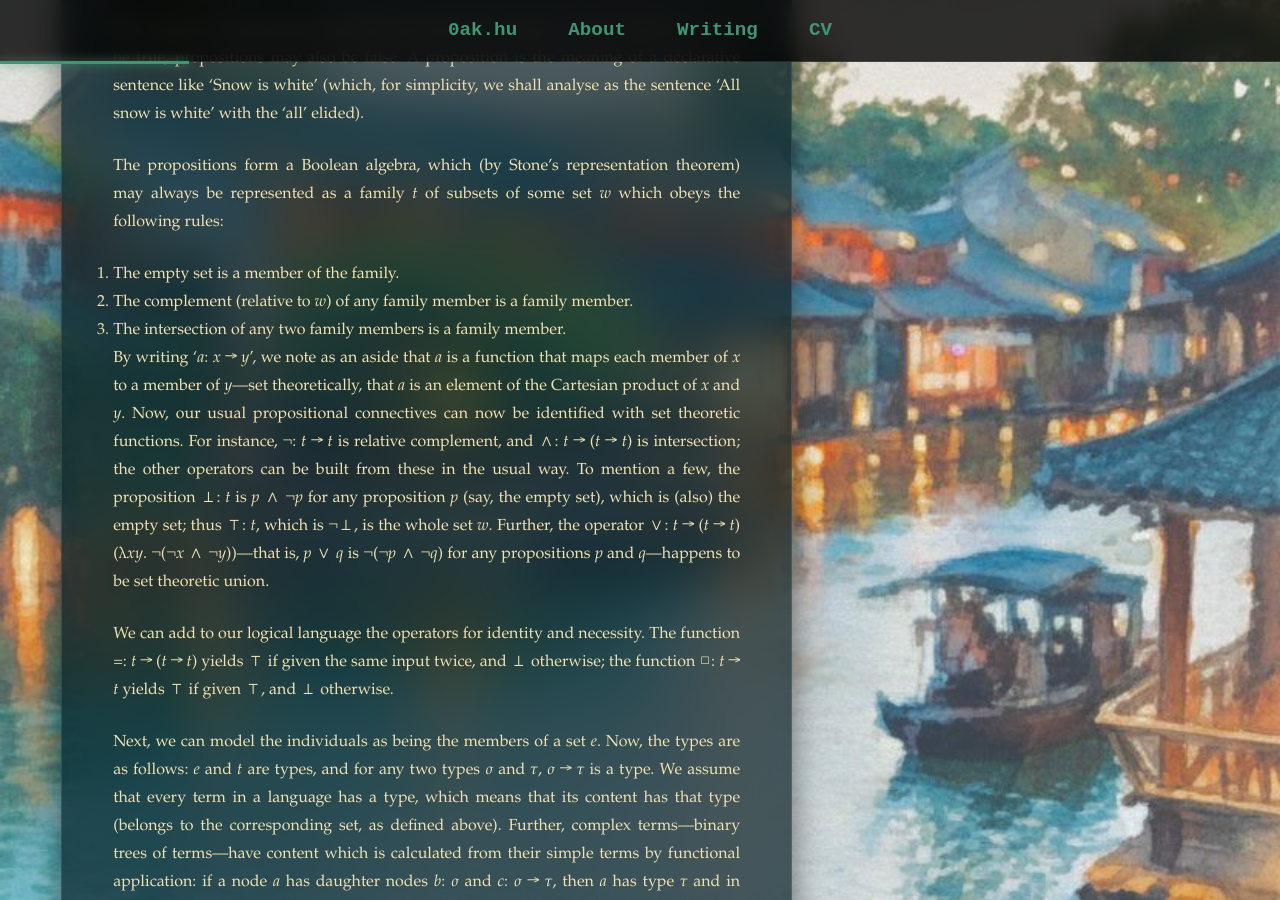
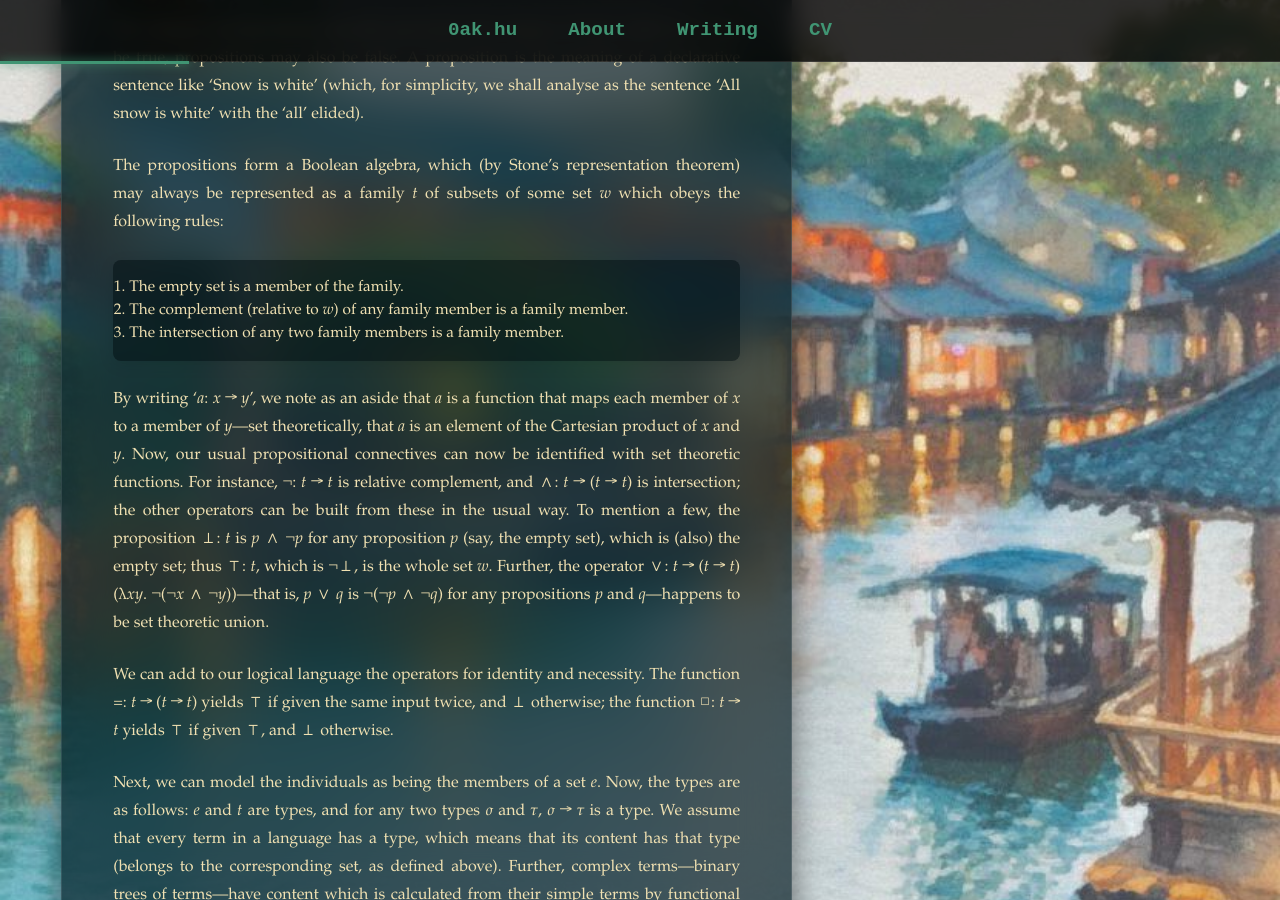
Before and after one commit to oak-hu/oak-hu.github.io, a Jekyll site: the page built from writing/meaning.md, in a window 1280 px wide and 900 px high, scrolled down 679 px. Built offline with Jekyll 4.4.1, drawn with Linux system fonts in a browser that asks for light colours; some web fonts are replaced.

```diff
--- a/writing/meaning.md
+++ b/writing/meaning.md
@@ -17,9 +17,9 @@ The category of propositions naturally generalises the category of facts: while
 
 The propositions form a Boolean algebra, which (by Stone’s representation theorem) may always be represented as a family *t* of subsets of some set *w* which obeys the following rules:
 
-1.  The empty set is a member of the family.
-2.  The complement (relative to *w*) of any family member is a family member.
-3.  The intersection of any two family members is a family member.
+> 1.  The empty set is a member of the family.
+> 2.  The complement (relative to *w*) of any family member is a family member.
+> 3.  The intersection of any two family members is a family member.
 
 By writing ‘*a*: *x* → *y*’, we note as an aside that *a* is a function that maps each member of *x* to a member of *y*—set theoretically, that *a* is an element of the Cartesian product of *x* and *y*. Now, our usual propositional connectives can now be identified with set theoretic functions. For instance, ¬: *t* → *t* is relative complement, and ∧: *t* → (*t* → *t*) is intersection; the other operators can be built from these in the usual way. To mention a few, the proposition ⊥: *t* is *p* ∧ ¬*p* for any proposition *p* (say, the empty set), which is (also) the empty set; thus ⊤: *t*, which is ¬⊥, is the whole set *w*. Further, the operator ∨: *t* → (*t* → *t*) (λ*xy*. ¬(¬*x* ∧ ¬*y*))—that is, *p* ∨ *q* is ¬(¬*p* ∧ ¬*q*) for any propositions *p* and *q*—happens to be set theoretic union.
 
```
